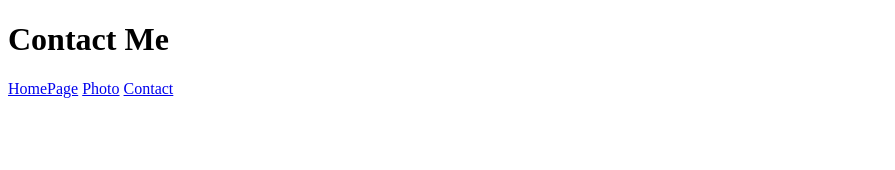
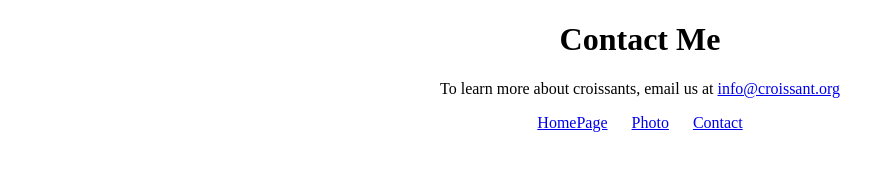
Before and after one commit to mckleebra/Croissant, a plain HTML site: page contact.html in a window 1280 px wide. Shown: the whole page, without its empty margins (0-895 px from the left). Drawn offline with Linux system fonts and the light colour scheme.

Commit message:
Added simple text and css to pages

```diff
--- a/contact.html
+++ b/contact.html
@@ -6,8 +6,24 @@
     <meta name="viewport" content="width=device-width, initial-scale=1.0" />
     <title>Document</title>
   </head>
+  <style>
+    body {
+      text-align: center;
+    }
+    a {
+      margin-left: 10px;
+      margin-right: 10px;
+    }
+    .mail-to {
+      margin: 0 auto;
+    }
+  </style>
   <body>
     <h1>Contact Me</h1>
+    <p>
+      To learn more about croissants, email us at
+      <a class="mail-to" href="mailto:info@croissant.org">info@croissant.org</a>
+    </p>
     <footer>
       <a href="/index.html">HomePage</a>
       <a href="/photo.html">Photo</a>
```
Also changed, not shown: index.html (+4 -3 lines), photo.html (+15 -0 lines).
